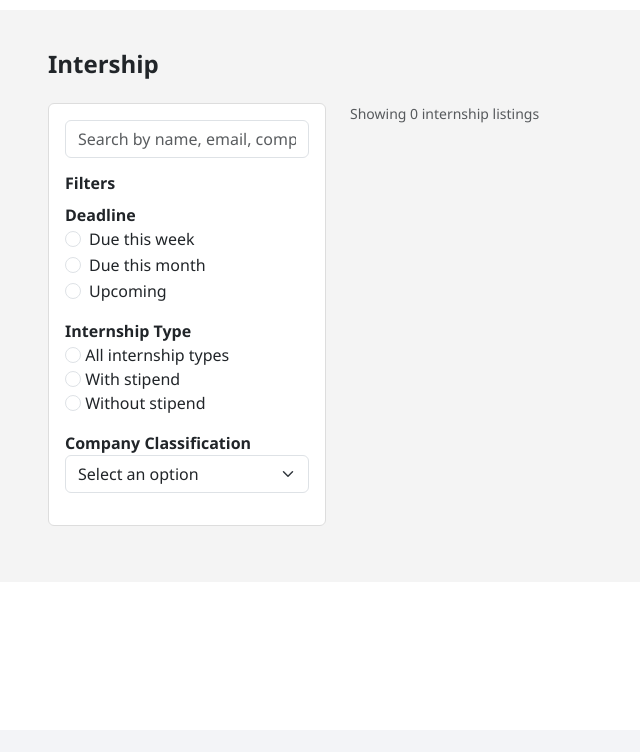
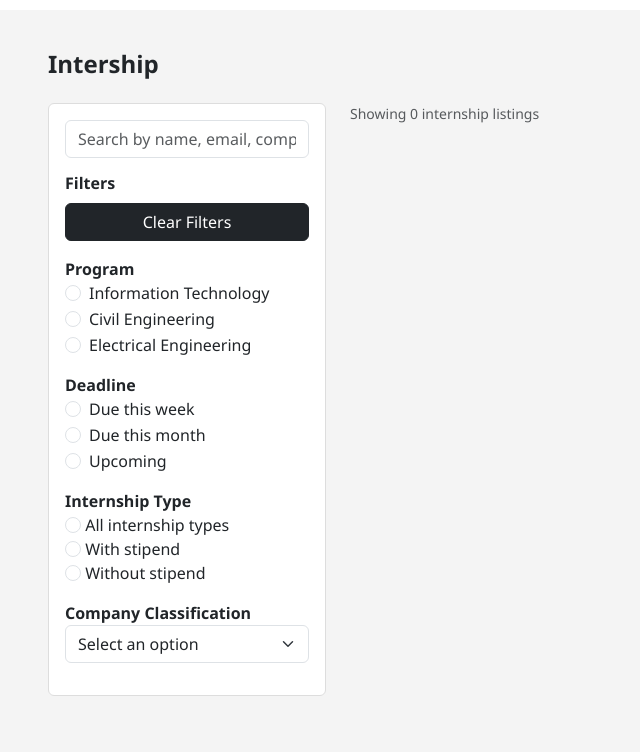
Before and after one commit to EyesAndOranges/CEE-IT-Connects, a PHP site: page /applied-Internship-programs.php in a window 1280 px wide. Shown: the part 70-822 px from the top of the page, without its empty margins (0-640 px from the left). Before the commit the page ends 596 px from the top, so only its background shows below. Run offline with PHP 8.4, Linux system fonts and the light colour scheme; the visitor is signed in with stand-in values (Sample User, id 1); data that the repository does not hold is empty; some libraries are stand-ins or nearby versions.

Commit message:
Reverted The Internship Listings To Before

```diff
--- a/CEE_IT_Connects/PHP/applied-Internship-programs.php
+++ b/CEE_IT_Connects/PHP/applied-Internship-programs.php
@@ -4,6 +4,11 @@ require 'auth.php';
 
 $params = [];
 $conditions = [];
+
+$studentstmt = $pdo->prepare("SELECT program FROM students WHERE id = ?");
+$studentstmt->execute([$_SESSION['user_id']]);
+$student = $studentstmt->fetch(PDO::FETCH_ASSOC);
+$studentProgram = $student['program'] ?? '';
 
 if (!empty($_GET['program'])) {
     $conditions[] = "program = :program";
@@ -57,10 +62,6 @@ $stmt = $pdo->prepare($sql);
 $stmt->execute($params);
 $internships = $stmt->fetchAll(PDO::FETCH_ASSOC);
 
-$studentstmt = $pdo->prepare("SELECT program FROM students WHERE id = ?");
-$studentstmt->execute([$_SESSION['user_id']]);
-$student = $studentstmt->fetch(PDO::FETCH_ASSOC);
-$studentProgram = $student['program'] ?? '';
 ?>
 
 <?php $page = 'opportunity'; ?>
@@ -259,12 +260,12 @@ $studentProgram = $student['program'] ?? '';
                                     placeholder="Search by name, email, company...">
                             </div>
                             <h6>Filters</h6>
-                            <!--
+
                             <div class="d-grid gap-2 mb-3">
-                                <button type="submit" class="btn btn-dark">Apply Filters</button>
                                 <a href="applied-Internship-programs.php" class="btn btn-dark">Clear Filters</a>
                             </div>
 
+                            <!-- <button type="submit" class="btn btn-dark">Apply Filters</button> -->
                             <div class="mb-3">
                                 <strong>Program</strong>
 
@@ -288,7 +289,7 @@ $studentProgram = $student['program'] ?? '';
                                             echo "checked"; ?>>
                                     Electrical Engineering
                                 </div>
-                            </div> -->
+                            </div>
 
                             <div class="mb-3">
                                 <strong>Deadline</strong>
@@ -395,8 +396,8 @@ $studentProgram = $student['program'] ?? '';
                     </small>
 
                     <?php foreach ($internships as $internship): ?>
-                        <?php if ($internship['program'] !== $studentProgram)
-                            continue; ?>
+                        <?php /* if ($internship['program'] !== $studentProgram)
+                 continue;*/ ?>
                         <div class="listing-card mt-3"
                             data-type="<?= htmlspecialchars($internship['internship_type'] ?? '') ?>"
                             data-classification="<?= htmlspecialchars($internship['company_classification'] ?? '') ?>">
@@ -579,6 +580,11 @@ $studentProgram = $student['program'] ?? '';
                 row.style.display = row.innerText.toLowerCase().includes(query) ? '' : 'none';
             });
         });
+        document.querySelectorAll('input[name="program"]').forEach(r => {
+            r.addEventListener('change', function () {
+                this.closest('form').submit();
+            });
+        });
     </script>
     <script src="https://cdn.jsdelivr.net/npm/bootstrap@5.3.0/dist/js/bootstrap.bundle.min.js"></script>
     <script src="../JS/index-script.js"></script>
```
